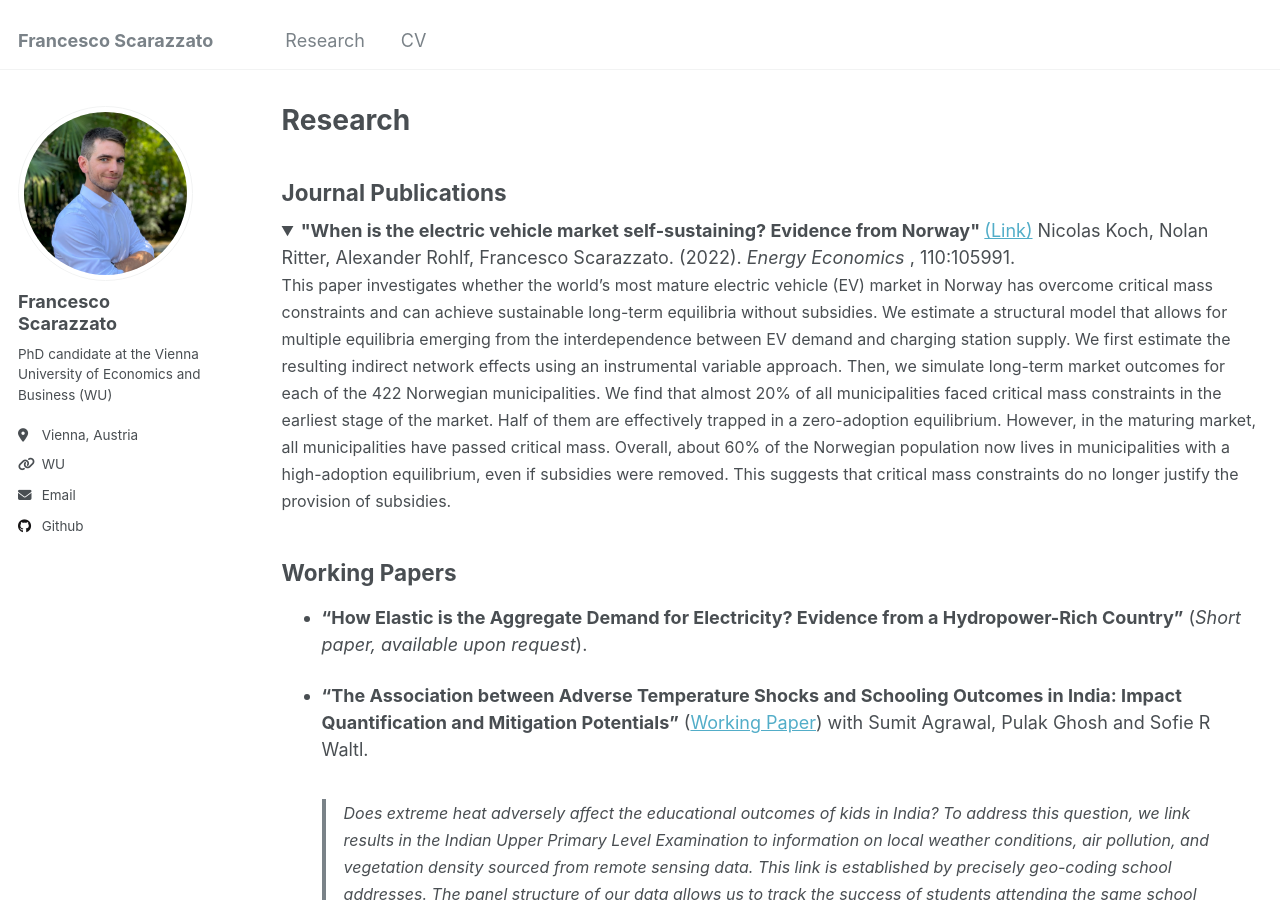
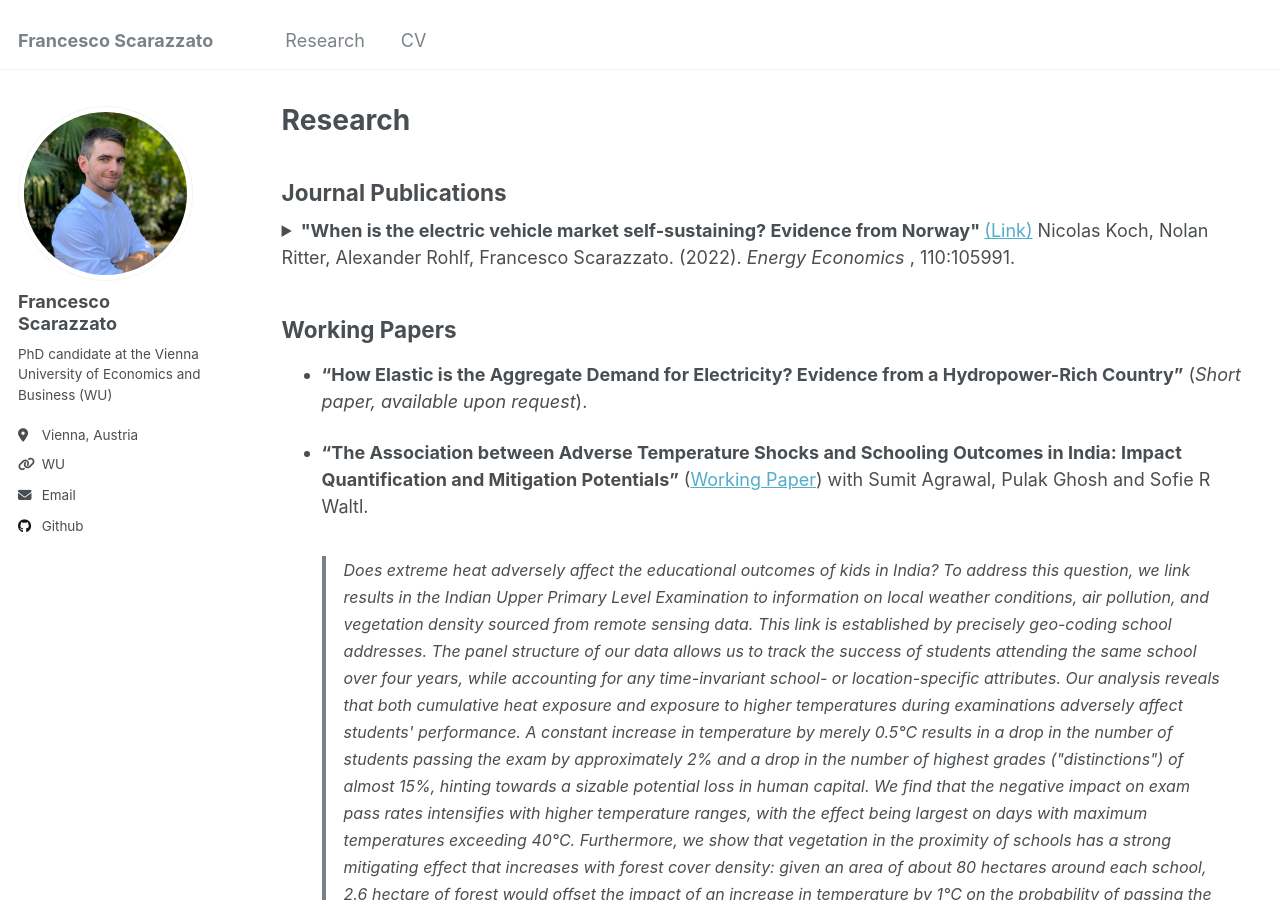
Before and after one commit to fscarazzato/fscarazzato.github.io, a Jekyll site: the page built from _pages/research.md, in a window 1280 px wide and 900 px high. Built offline with Jekyll 4.4.1, drawn with Linux system fonts in a browser that asks for light colours.

Commit message:
dropdown attempt 7

```diff
--- a/_pages/research.md
+++ b/_pages/research.md
@@ -19,13 +19,15 @@ Journal Publications
 ------
 
 
-<details open>
+<details>
 
 <summary> <b> "When is the electric vehicle market self-sustaining? Evidence from Norway" </b>
 <a href="https://doi.org/10.1016/j.eneco.2022.105991">(Link)</a>
 Nicolas Koch, Nolan Ritter, Alexander Rohlf, Francesco Scarazzato. (2022). <i> Energy Economics </i>, 110:105991. </summary>
 
-<font size="3"> This paper investigates whether the world’s most mature electric vehicle (EV) market in Norway has overcome critical mass constraints and can achieve sustainable long-term equilibria without subsidies. We estimate a structural model that allows for multiple equilibria emerging from the interdependence between EV demand and charging station supply. We first estimate the resulting indirect network effects using an instrumental variable approach. Then, we simulate long-term market outcomes for each of the 422 Norwegian municipalities. We find that almost 20% of all municipalities faced critical mass constraints in the earliest stage of the market. Half of them are effectively trapped in a zero-adoption equilibrium. However, in the maturing market, all municipalities have passed critical mass. Overall, about 60% of the Norwegian population now lives in municipalities with a high-adoption equilibrium, even if subsidies were removed. This suggests that critical mass constraints do no longer justify the provision of subsidies. </font>
+<br>
+
+<font size="3"> <i> This paper investigates whether the world’s most mature electric vehicle (EV) market in Norway has overcome critical mass constraints and can achieve sustainable long-term equilibria without subsidies. We estimate a structural model that allows for multiple equilibria emerging from the interdependence between EV demand and charging station supply. We first estimate the resulting indirect network effects using an instrumental variable approach. Then, we simulate long-term market outcomes for each of the 422 Norwegian municipalities. We find that almost 20% of all municipalities faced critical mass constraints in the earliest stage of the market. Half of them are effectively trapped in a zero-adoption equilibrium. However, in the maturing market, all municipalities have passed critical mass. Overall, about 60% of the Norwegian population now lives in municipalities with a high-adoption equilibrium, even if subsidies were removed. This suggests that critical mass constraints do no longer justify the provision of subsidies. </i> </font>
 
 </details>
 
```
